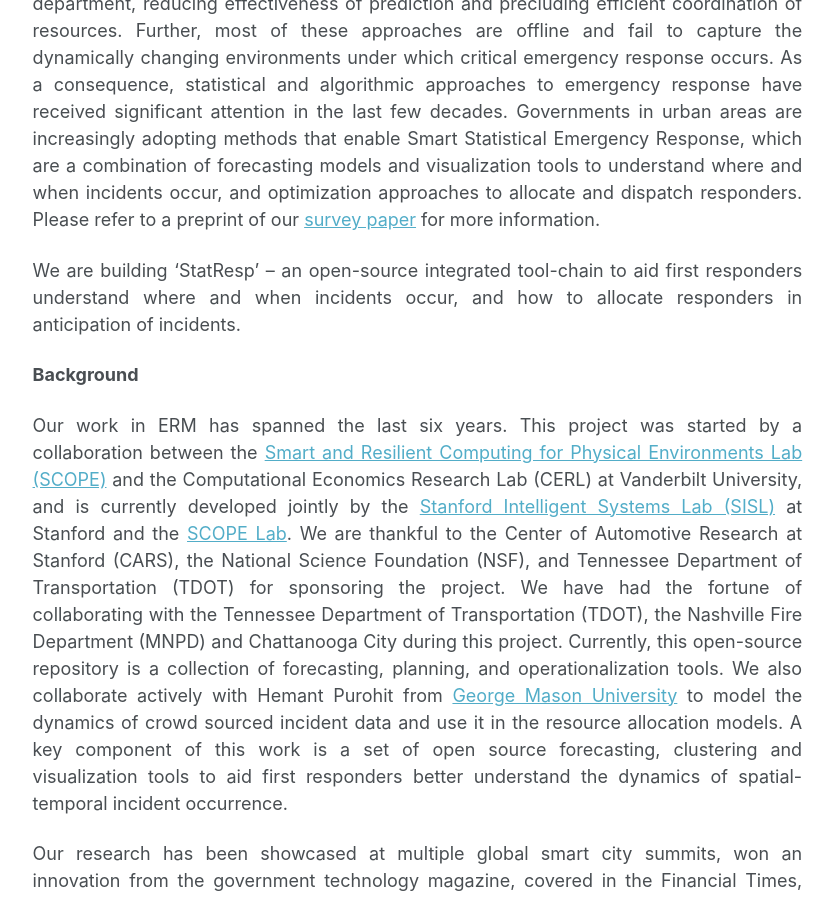
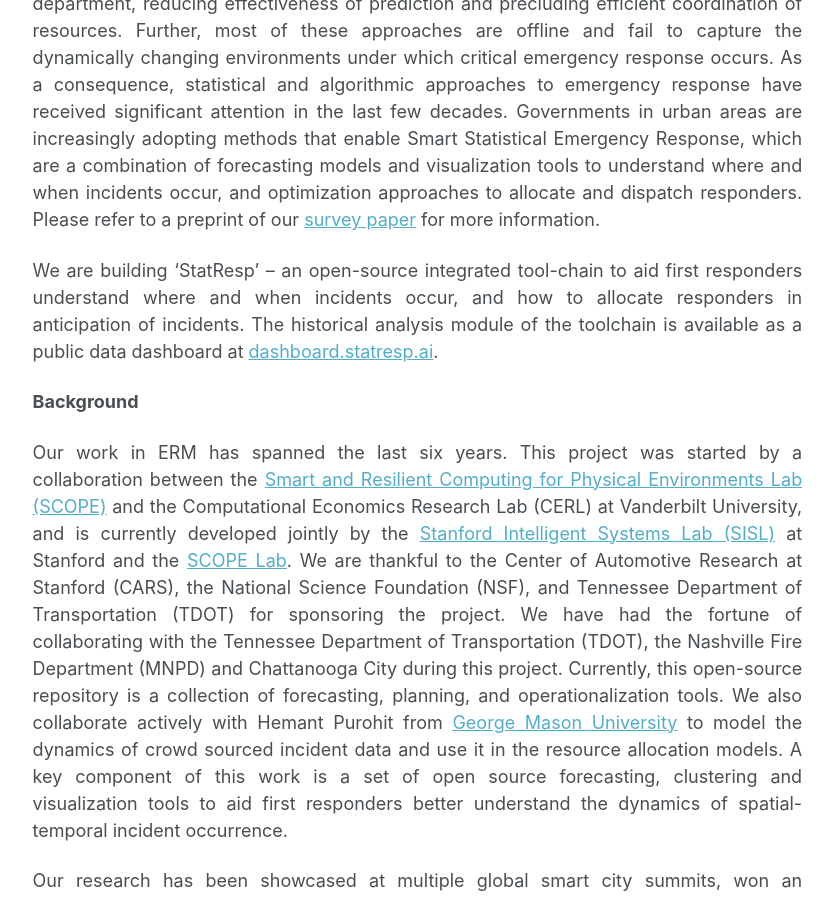
Before and after one commit to TransactiveSCC/statresp.github.io, a Jekyll site: the page built from _pages/about.md, in a window 1280 px wide and 900 px high, scrolled down 300 px. Shown: the whole window, without its empty margins (249-1082 px from the left). Built offline with Jekyll 4.4.1, drawn with Linux system fonts in a browser that asks for light colours.

Commit message:
Update about.md

```diff
--- a/_pages/about.md
+++ b/_pages/about.md
@@ -13,7 +13,7 @@ redirect_from:
 
 Emergency response management (ERM) is a critical problem faced by communities across the globe. First-responders are constrained by limited resources, and must attend to different types of incidents like traffic accidents, fires, and distress calls. In prior art, as well as practice, incident forecasting and response are typically siloed by category and department, reducing effectiveness of prediction and precluding efficient coordination of resources. Further, most of these approaches are offline and fail to capture the dynamically changing environments under which critical emergency response occurs. As a consequence, statistical and algorithmic approaches to emergency response have received significant attention in the last few decades. Governments in urban areas are increasingly adopting methods that enable Smart Statistical Emergency Response, which are a combination of forecasting models and visualization tools to understand where and when incidents occur, and optimization approaches to allocate and dispatch responders. Please refer to a preprint of our [survey paper](https://arxiv.org/abs/2006.04200) for more information.
 
-We are building 'StatResp' -- an open-source integrated tool-chain to aid first responders understand where and when incidents occur, and how to allocate responders in anticipation of incidents.
+We are building 'StatResp' -- an open-source integrated tool-chain to aid first responders understand where and when incidents occur, and how to allocate responders in anticipation of incidents. The historical analysis module of the toolchain is available as a public data dashboard at [dashboard.statresp.ai](https://dashboard.statresp.ai).
 
 <b>Background</b>
 
```
